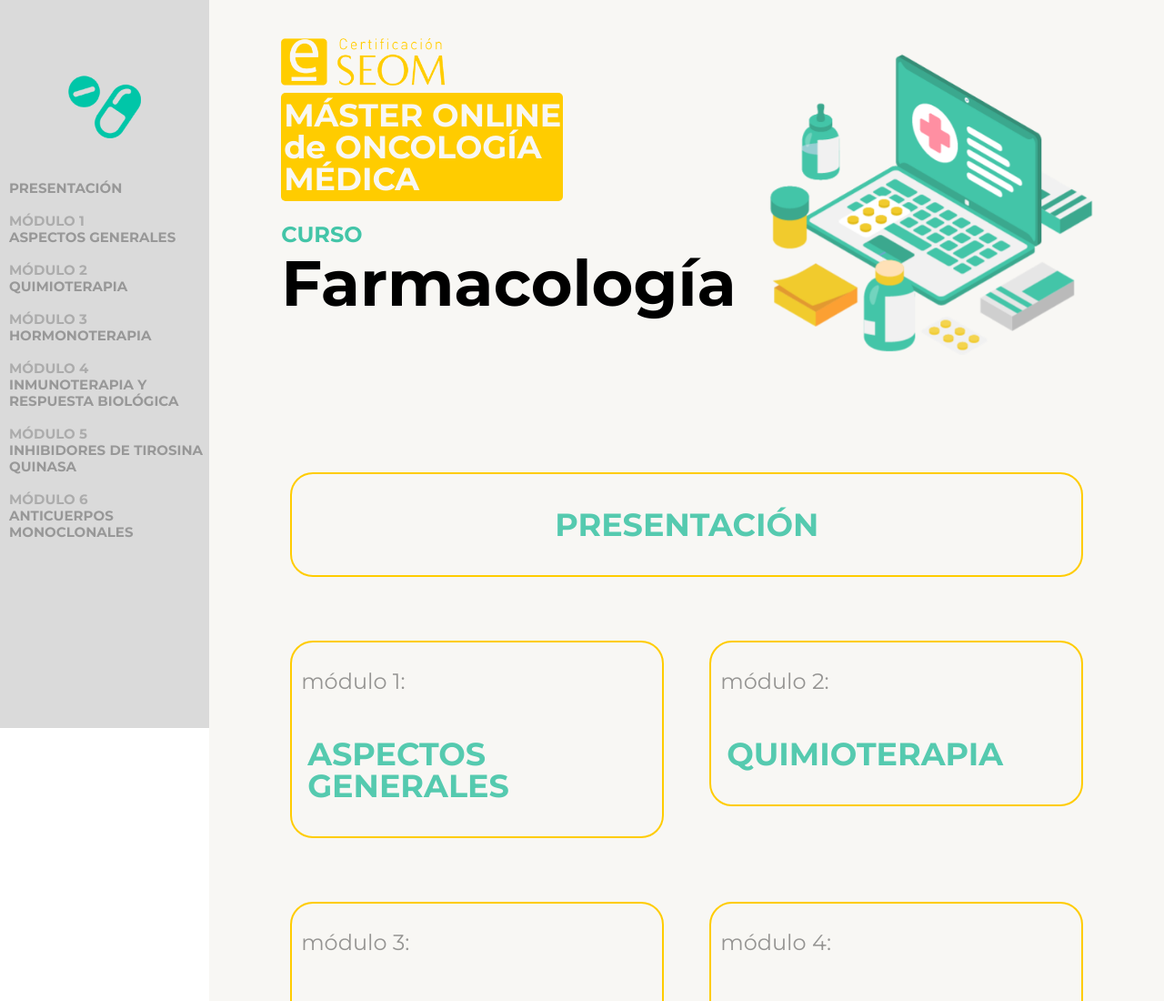
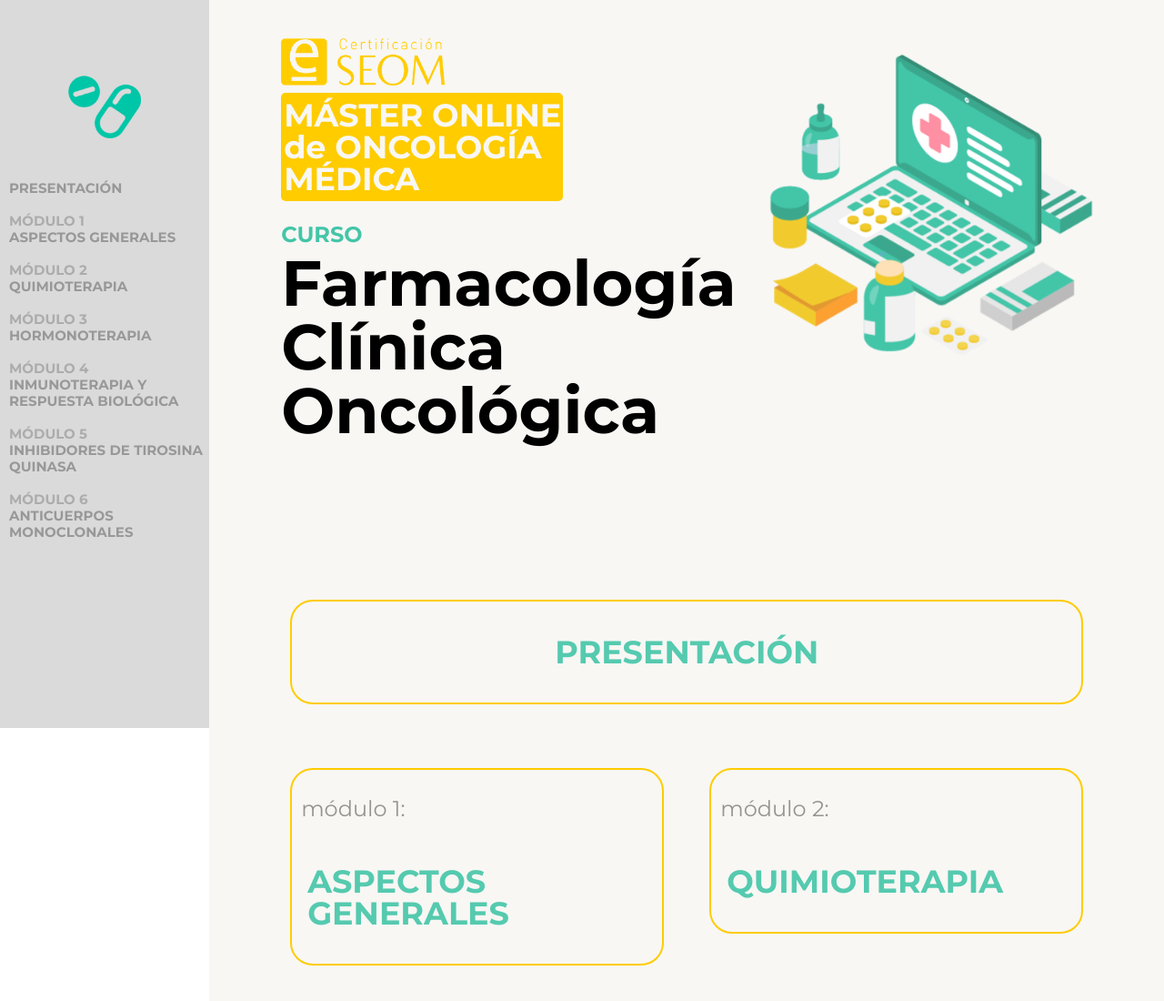
Before and after one commit to javicarrasco/farmacologia, a plain HTML site: page index.html in a window 1280 px wide. Shown: the top 1100 px of the page at 91% size. Drawn offline with Linux system fonts and the light colour scheme.

Commit message:
fecha3julioA

```diff
--- a/index.html
+++ b/index.html
@@ -61,7 +61,7 @@
 						<h3 class="animate-box bgdorado" data-animate-effect="fadeInLeft" style="margin-top: .1em">MÁSTER ONLINE<br>de ONCOLOGÍA<br>MÉDICA</h3>
 						<br>
 						<h4 class="animate-box" data-animate-effect="fadeInLeft" style="line-height: .2em"><span class="rosa">CURSO</span></h4>
-						<h1 class="animate-box" data-animate-effect="fadeInLeft" style="margin-top: .1em">Farmacología</h1>
+						<h1 class="animate-box" data-animate-effect="fadeInLeft" style="margin-top: .1em">Farmacología Clínica Oncológica</h1>
 
 
 
```
